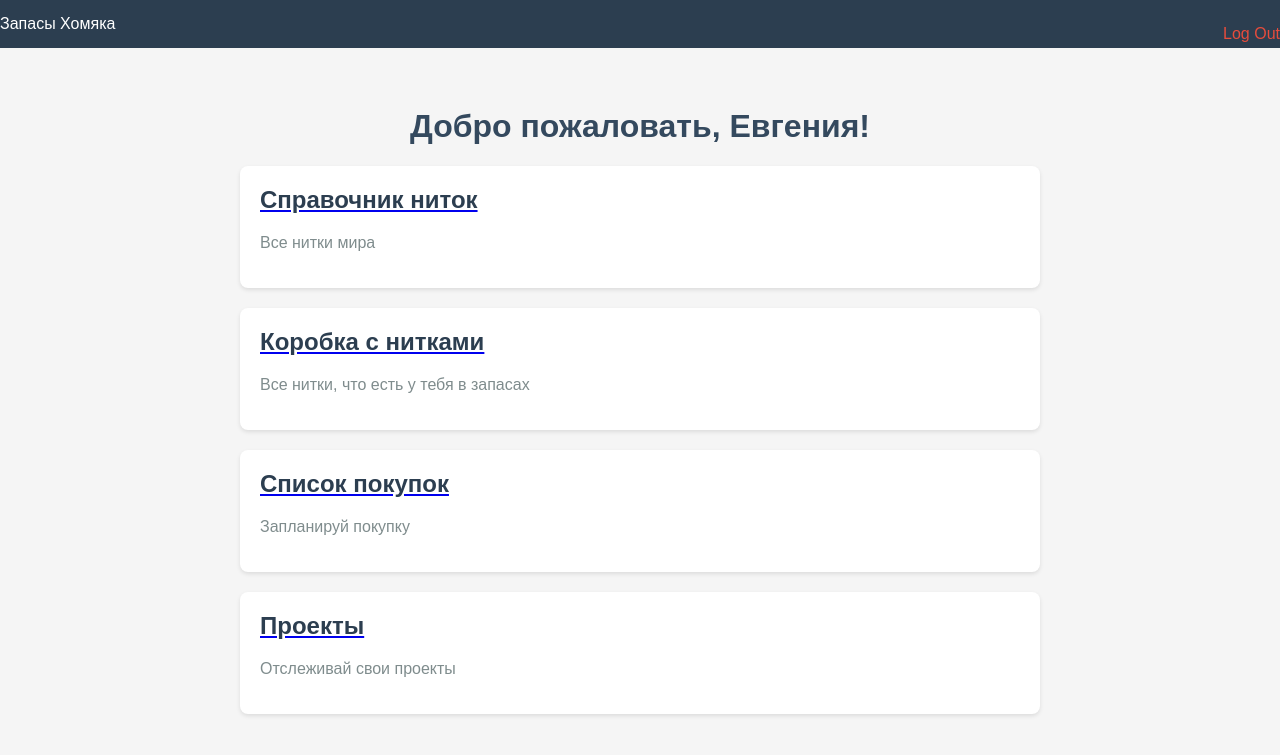
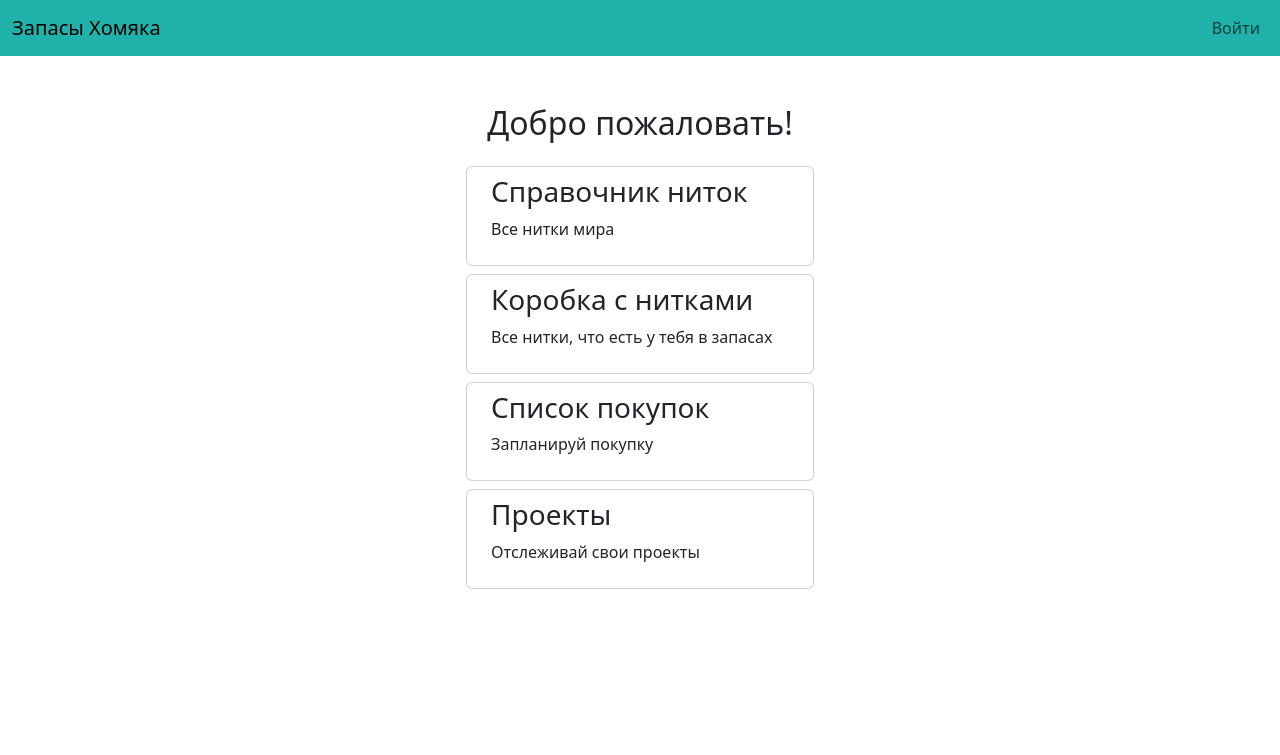
Before and after one commit to Vimpleks/django-hamster-stocks, a Django app: page / in a window 1280 px wide. Shown: the top 755 px of the page. Run offline with Django 5.2, Linux system fonts and the light colour scheme.

Commit message:
Edit index.html

```diff
--- a/app/templates/base.html
+++ b/app/templates/base.html
@@ -15,8 +15,9 @@
         <a class="navbar-brand" href="/">Запасы Хомяка</a>
         <div class="collapse navbar-collapse" id="navbarNav">
             <ul class="navbar-nav me-auto">
+                {% if user.is_authenticated %}
                     <li class="nav-item">
-                    <a class="nav-link" href="#">Запасы</a>
+                        <a class="nav-link" href="{% url 'threads:stock' %}">Запасы</a>
                     </li>
                     <li class="nav-item">
                         <a class="nav-link" href="#">Список покупок</a>
@@ -24,6 +25,7 @@
                     <li class="nav-item">
                         <a class="nav-link" href="#">Проекты</a>
                     </li>
+                {% endif %}
             </ul>
             <ul class="navbar-nav ms-auto">
                 {% if not user.is_authenticated %}
--- a/app/templates/threads/index.html
+++ b/app/templates/threads/index.html
@@ -1,78 +1,29 @@
-<!DOCTYPE html>
-<html lang="ru">
-<head>
-    <meta charset="UTF-8">
-    <meta name="viewport" content="width=device-width, initial-scale=1.0">
-    <title>Запасы Хомяка</title>
-    <style>
-        body {
-            font-family: 'Arial', sans-serif;
-            margin: 0;
-            padding: 0;
-            background-color: #f5f5f5;
-        }
-        .header {
-            background-color: #2c3e50;
-            color: white;
-            padding: 15px 0;
-            text-align: left;
-        }
-        .container {
-            max-width: 800px;
-            margin: 0 auto;
-            padding: 20px;
-        }
-        h1 {
-            text-align: center;
-            margin-top: 40px;
-            color: #34495e;
-        }
-        .card {
-            background-color: white;
-            border-radius: 8px;
-            padding: 20px;
-            margin-bottom: 20px;
-            box-shadow: 0 2px 4px rgba(0,0,0,0.1);
-        }
-        .card h2 {
-            margin-top: 0;
-            color: #2c3e50;
-        }
-        .card p {
-            color: #7f8c8d;
-        }
-        .logout {
-            float: right;
-            color: #e74c3c;
-            text-decoration: none;
-            margin-top: 10px;
-        }
-    </style>
-</head>
-<body>
-    <div class="header">
-<!--        <img src="static\logo\hamster_logo.png" alt="Hamster Stocks Logo" style="height: 20px;">-->
-        Запасы Хомяка
-        <a href="#" class="logout">Log Out</a>
+{% extends "base.html" %}
+
+{% block content %}
+    <div class="container mt-5">
+        <div>
+            <h2 class="text-center mb-3">Добро пожаловать{% if user.is_authenticated %}, {{ user.username }} {% endif %}!</h2>
         </div>
-    <div class="container">
-        <h1>Добро пожаловать, Евгения!</h1>
-        <div class="card">
-            <a href={% url 'threads:manufacturers' %}><h2>Справочник ниток</h2></a>
+        <div class="row justify-content-center">
+            <div class="col-md-4 bg-white">
+                <div class="card py-2 px-4 my-2">
+                    <a href="{% url 'threads:manufacturers' %}" class="text-reset text-decoration-none" ><h3>Справочник ниток</h3></a>
                     <p>Все нитки мира</p>
                 </div>
-        <div class="card">
-            <a href="#"><h2>Коробка с нитками</h2></a>
+                <div class="card py-2 px-4 my-2">
+                    <a href="{% url 'threads:stock' %}" class="text-reset text-decoration-none"><h3>Коробка с нитками</h3></a>
                     <p>Все нитки, что есть у тебя в запасах</p>
                 </div>
-        <div class="card">
-            <a href="#"><h2>Список покупок</h2></a>
+                <div class="card py-2 px-4 my-2">
+                    <a href="#" class="text-reset text-decoration-none"><h3>Список покупок</h3></a>
                     <p>Запланируй покупку</p>
                 </div>
-        <div class="card">
-            <a href="#"><h2>Проекты</h2></a>
+                <div class="card py-2 px-4 my-2">
+                    <a href="#" class="text-reset text-decoration-none"><h3>Проекты</h3></a>
                     <p>Отслеживай свои проекты</p>
                 </div>
             </div>
-</body>
-</html>
+        </div>
+    </div>
+{% endblock %}
```
Lines whose indentation alone changed are shown as unchanged.
